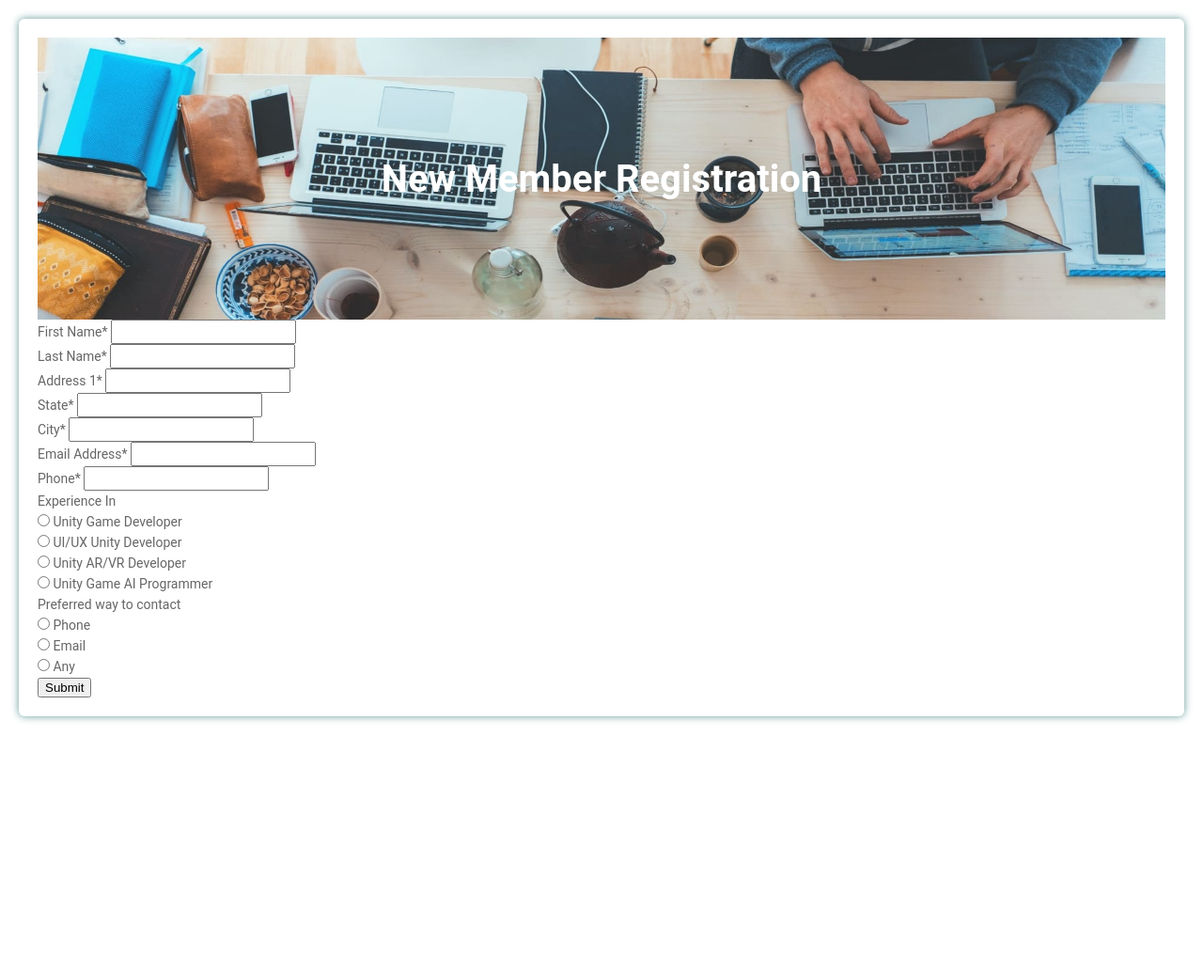
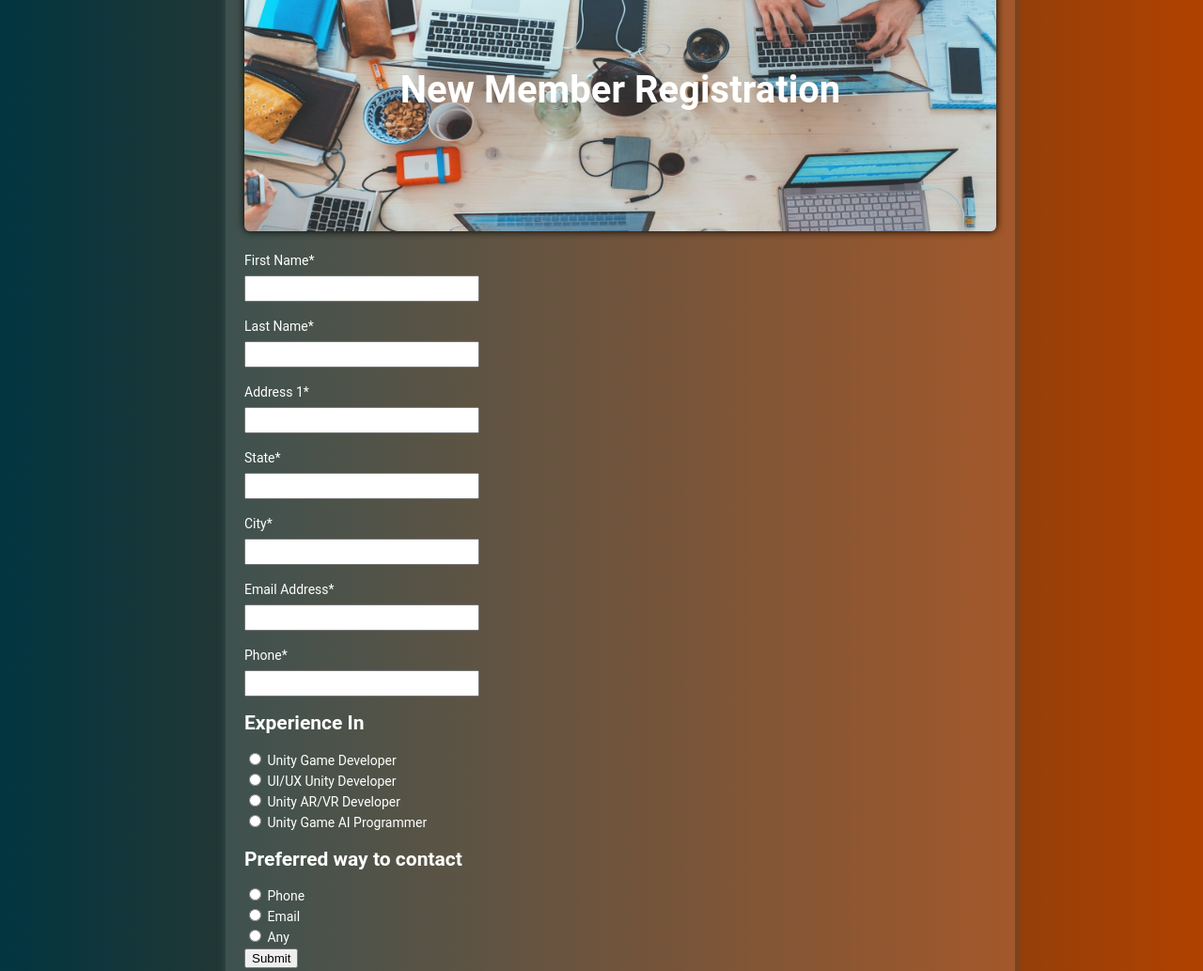
Before and after one commit to qaziobaid/qaziobaid.github.io, a plain HTML site: page form.html in a window 1280 px wide. Shown: the top 1033 px of the page at 94% size. Before the commit the page ends 800 px from the top, so only its background shows below. Drawn offline with Linux system fonts and the light colour scheme.

Commit message:
styling update

```diff
--- a/form.html
+++ b/form.html
@@ -46,7 +46,7 @@
                 </div>
             </div>
             <div class="question">
-                <label>Experience In</label>
+                <h2>Experience In</h2>
                 <div class="question-answer">
                     <div>
                         <input type="radio" value="none" id="radio_1" name="type" />
@@ -67,7 +67,7 @@
                 </div>
             </div>
             <div class="question">
-                <label>Preferred way to contact </label>
+                <h2>Preferred way to contact </h2>
                 <div class="question-answer">
                     <div>
                         <input type="radio" value="none" id="radio_4" name="contact" />
--- a/styling.css
+++ b/styling.css
@@ -1,52 +1,65 @@
-h1 {
-    color: rgb(0, 255, 170);
-}
-h1:hover {
-    color: darkgray
-}
-
-html, body {
-    min-height: 100%;
-}
-
-body, div, form, input, select, textarea, label, p {
-    padding: 0;
-    margin: 0;
-    outline: none;
-    font-family: Roboto, Arial, sans-serif;
-    font-size: 14px;
-    color: #666;
-    line-height: 22px;
-}
-
 h1 {
     position: absolute;
-    margin: 0;
     font-size: 40px;
     color: #fff;
     z-index: 2;
     line-height: 83px;
 }
 
-textarea {
-    width: calc(100% - 12px);
-    padding: 5px;
+h1:hover {
+    background: linear-gradient(to right, #013541, #b04100);
+    -webkit-background-clip: text;
+    background-clip: text; /* Standard property for compatibility */
+    color: transparent;
+}
+
+body {
+    display: flex;
+    align-items: center;
+    justify-content: center;
+    height: 120vh;
+    background: linear-gradient(to right, #013541, #b04100);
 }
 
 .testbox {
+    width: 800px; /* Adjust the width as needed */
+    padding: 20px;
+    border-radius: 8px;
+}
+
+.columns {
     display: flex;
-    justify-content: center;
-    align-items: center;
-    height: inherit;
-    padding: 20px;
+    flex-direction: column;
 }
+
+.item {
+    display: flex;
+    flex-direction: column;
+    margin-bottom: 15px; /* Adjust margin as needed */
+    max-width: 250px; /* Set the maximum width as needed */
+    width: 100%; /* Make sure it takes the full width within the specified max-width */
+}
+
+.item label {
+    margin-bottom: 5px; /* Adjust margin as needed */
+}
+
+body, div, form, input, select, textarea, label, p {
+    font-family: 'Roboto', 'Arial', sans-serif;
+    font-size: 14px;
+    color: #ffffff;
+    line-height: 22px;
+    outline: none;
+}
+
 
 form {
     width: 100%;
     padding: 20px;
     border-radius: 6px;
-    background: #fff;
-    box-shadow: 0 0 8px #669999;
+    background: #ffffff21;
+    box-shadow: 0 0 8px #395050;
+    filter: blur(50%);
 }
 
 .banner {
@@ -58,4 +71,7 @@ form {
     justify-content: center;
     align-items: center;
     text-align: center;
+    border-radius: 6px;
+    box-shadow: 0 0 8px #000000;
+    margin-bottom: 20px;
 }
```
